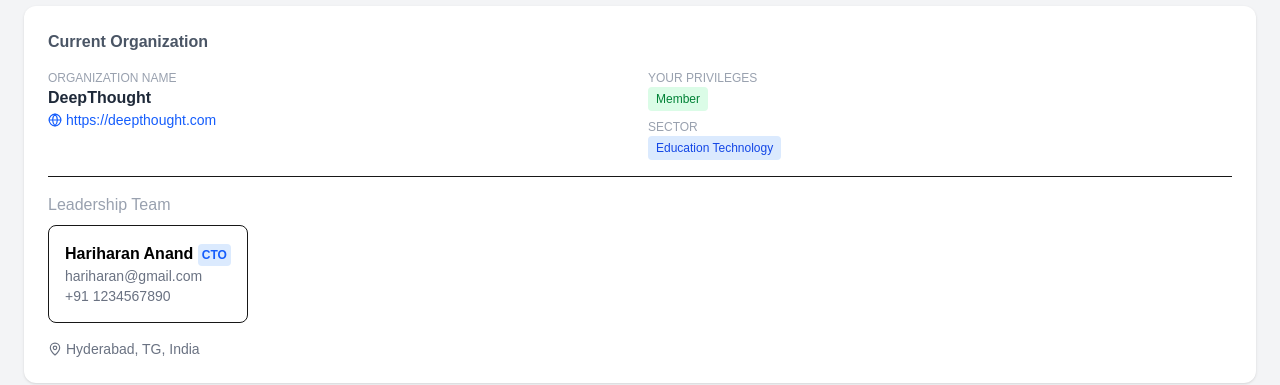
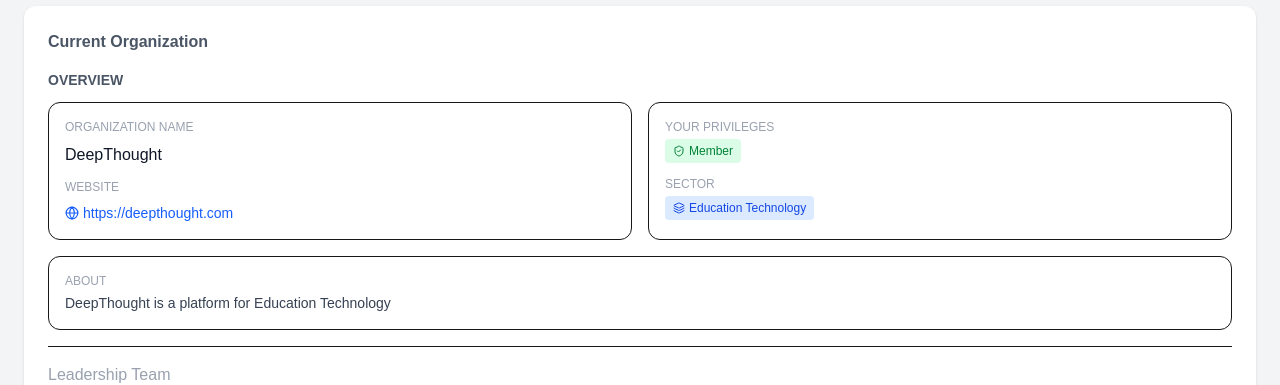
Before and after one commit to diptiprasadsarangi01/DT_FrontendTask, a Next.js app: page / in a window 1280 px wide. Shown: the part 282-667 px from the top of the page. Built offline with nearby package versions, Linux system fonts and the light colour scheme.

Commit message:
Organization Section Ui Polished

```diff
--- a/src/components/profile/CurrentOrganization.jsx
+++ b/src/components/profile/CurrentOrganization.jsx
@@ -1,34 +1,64 @@
-import { Globe, MapPin } from "lucide-react";
+import { Globe,ShieldCheck,Layers, MapPin } from "lucide-react";
 
 export default function CurrentOrganization({ org }) {
   return (
     <div className="bg-white p-6 rounded-xl shadow">
       <h2 className="font-semibold mb-4 text-gray-600">Current Organization</h2>
+      <h3 className="text-sm font-semibold text-gray-600 mb-3 uppercase">
+        Overview
+      </h3>
+      <div className="grid grid-cols-1 md:grid-cols-2 gap-4">
 
-      <div className="grid grid-cols-2 gap-4">
-        <div>
-          <p className="text-xs text-gray-400">ORGANIZATION NAME</p>
-          <p className=" text-gray-800 font-semibold">{org.name}</p>
+        <div className="border rounded-xl p-4 space-y-2">
+          <p className="text-xs text-gray-400 uppercase">
+            Organization Name
+          </p>
+          <p className="font-medium text-gray-900">{org.name}</p>
 
+          <p className="text-xs text-gray-400 uppercase mt-3">
+            Website
+          </p>
           <a
             href={org.website}
-            className="text-blue-600 text-sm flex items-center gap-1"
+            className="text-sm text-blue-600 flex items-center gap-1"
           >
-            <Globe size={14} /> {org.website}
+            <Globe size={14} />
+            {org.website}
           </a>
         </div>
 
-        <div>
-          <p className="text-xs text-gray-400">YOUR PRIVILEGES</p>
-          <span className="inline-block px-2 py-1 text-xs bg-green-100 text-green-700 rounded">
-            {org.role}
-          </span>
 
-          <p className="mt-2 text-xs text-gray-400">SECTOR</p>
-          <span className="inline-block px-2 py-1 text-xs bg-blue-100 text-blue-700 rounded">
-            {org.sector}
-          </span>
+        <div className="border rounded-xl p-4 space-y-3">
+          <div>
+            <p className="text-xs text-gray-400 uppercase">
+              Your Privileges
+            </p>
+            <span className="inline-flex items-center gap-1 px-2 py-1 mt-1 text-xs bg-green-100 text-green-700 rounded">
+              <ShieldCheck size={12} />
+              Member
+            </span>
+          </div>
+
+          <div>
+            <p className="text-xs text-gray-400 uppercase">
+              Sector
+            </p>
+            <span className="inline-flex items-center gap-1 px-2 py-1 mt-1 text-xs bg-blue-100 text-blue-700 rounded">
+              <Layers size={12} />
+              Education Technology
+            </span>
+          </div>
         </div>
+      </div>
+
+
+      <div className="mt-4 border rounded-xl p-4">
+        <p className="text-xs text-gray-400 uppercase mb-1">
+          About
+        </p>
+        <p className="text-sm text-gray-700">
+          DeepThought is a platform for Education Technology
+        </p>
       </div>
 
       <hr className="my-4" />
```
